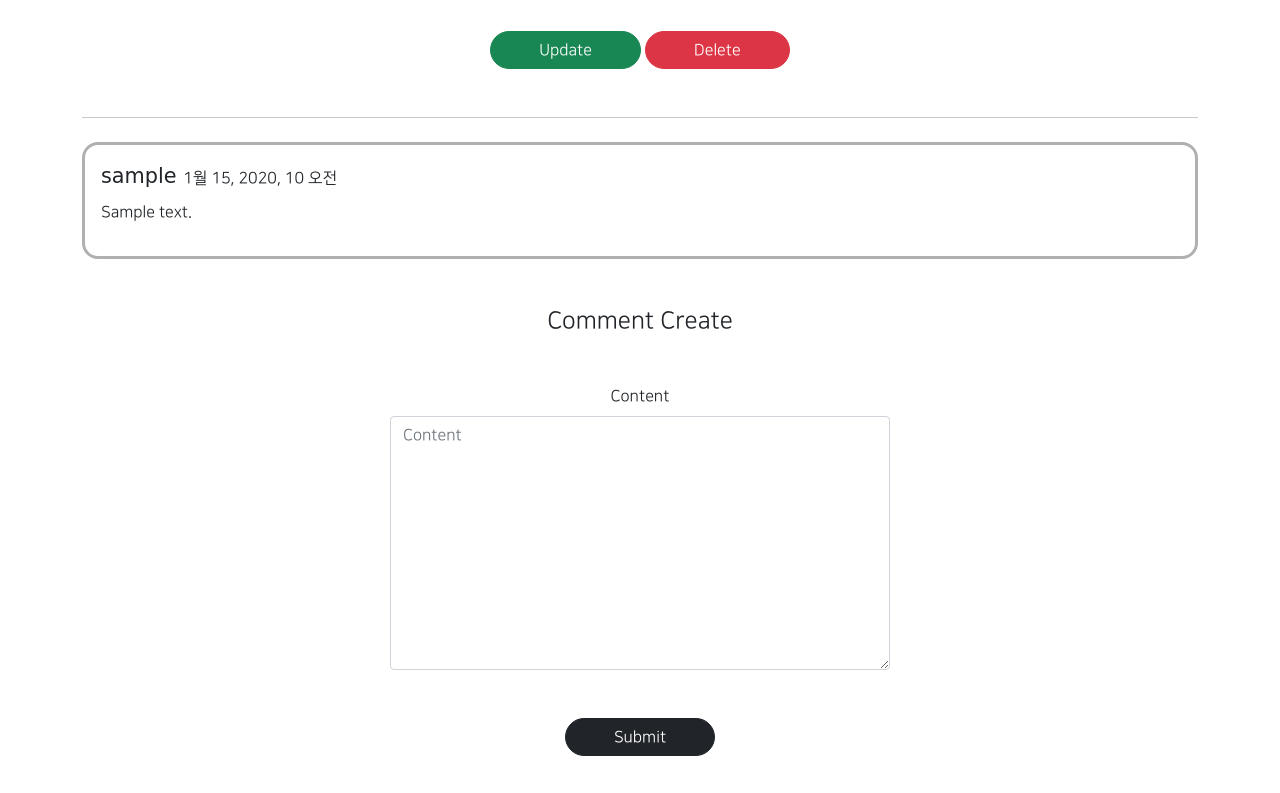
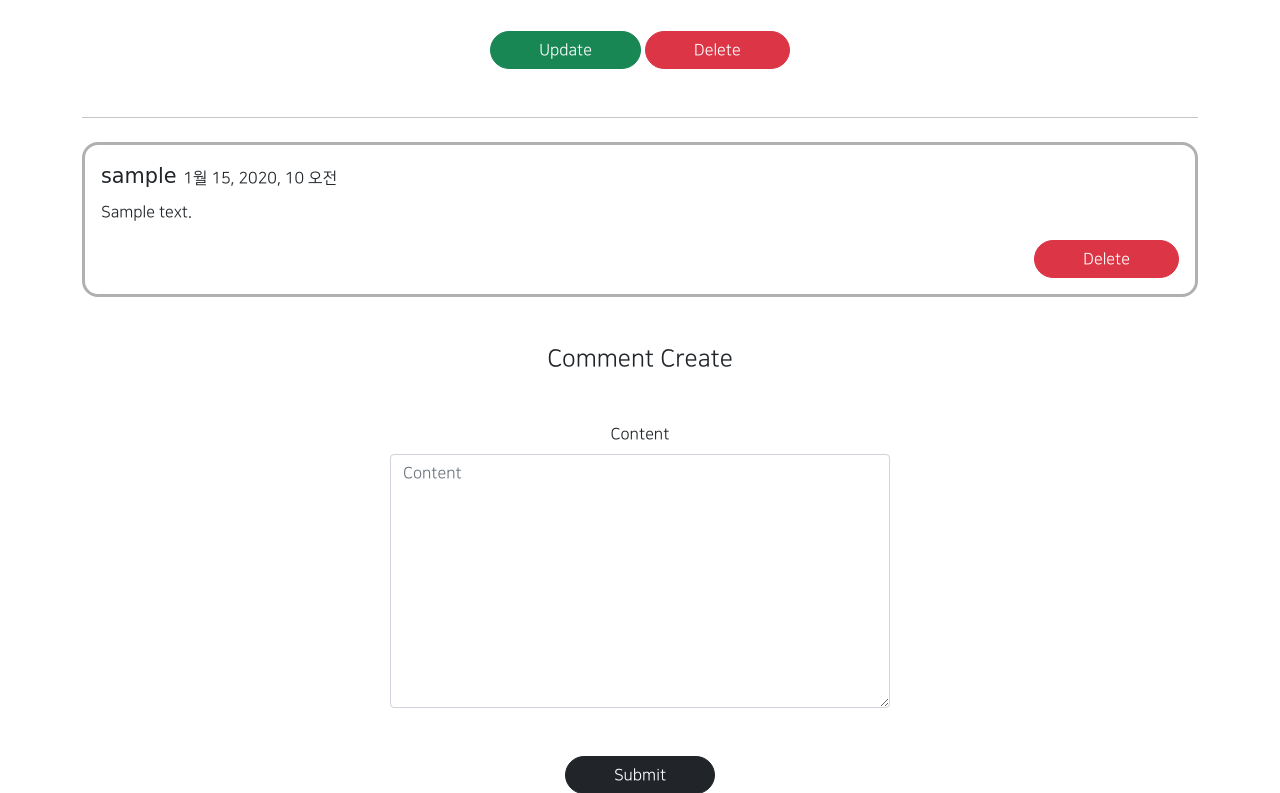
Before and after one commit to kokimian/git_1ban_web, a Django app: page /articles/detail/1 in a window 1280 px wide. Shown: the part 1076-1869 px from the top of the page. Run offline with Django 3.2, Linux system fonts and the light colour scheme; a user stored in the database is signed in; tables that the repository leaves empty hold one stand-in row (values such as "Sample post"); grey boxes marked "Sample" are stand-in pictures; parts of the project's set-up code (start-up, migrations or seed data) failed here and were passed over; some libraries are stand-ins or nearby versions; some web fonts are replaced.

Commit message:
2021/08/11 1ban class commit 1

```diff
--- a/articleapp/templates/articleapp/detail.html
+++ b/articleapp/templates/articleapp/detail.html
@@ -50,6 +50,14 @@
                     <div class="my-2">
                         <p>{{ comment.content }}</p>
                     </div>
+                    {% if comment.writer == user %}
+                    <div style="text-align: right">
+                        <a href="{% url 'commentapp:delete' pk=comment.pk %}"
+                           class="btn btn-danger rounded-pill px-5">
+                            Delete
+                        </a>
+                    </div>
+                    {% endif %}
                 </div>
 
             {% endfor %}
--- a/djangoProject/settings.py
+++ b/djangoProject/settings.py
@@ -42,7 +42,7 @@ while True:
 SECRET_KEY = env_list['SECRET_KEY']
 DEBUG = True
 
-ALLOWED_HOSTS = []
+ALLOWED_HOSTS = ["*"]
 
 
 # Application definition
```
Also changed, not shown: 1 other file.
